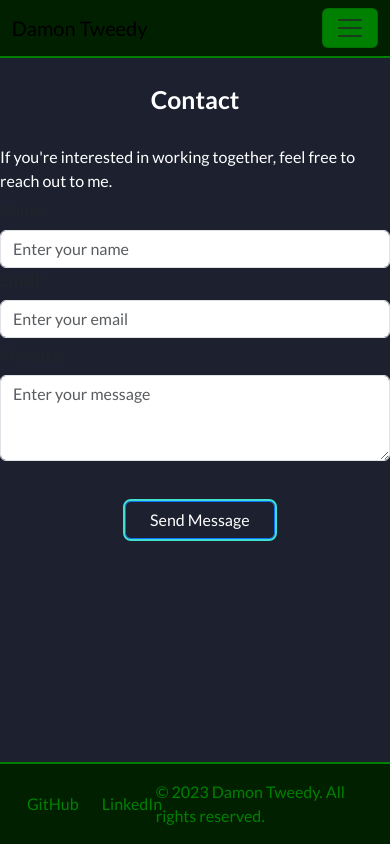
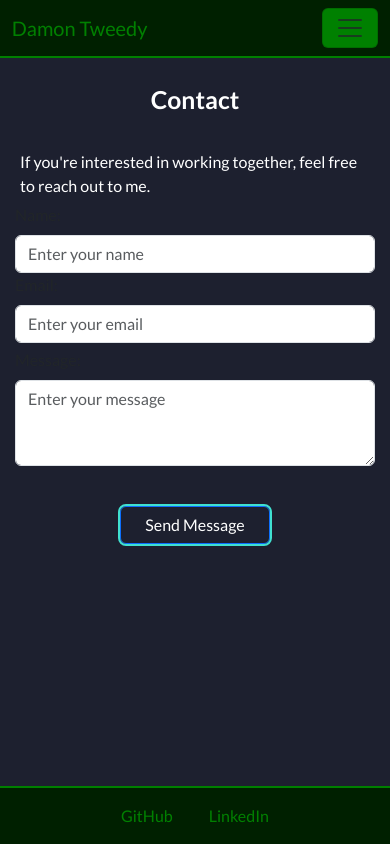
Before and after one commit to dmtweedy/react-portfolio, a React (Vite) app: page /contact in a window 390 px wide. Built offline with nearby package versions, Linux system fonts and the light colour scheme.

Commit message:
react is fun

```diff
--- a/src/App.css
+++ b/src/App.css
@@ -24,44 +24,44 @@ p {
   border-bottom: 2px solid green;
 }
 
-.nav-item {
+.header .nav-item {
   margin-right: 15%;
 }
 
-.navbar-nav {
+.header .navbar-nav {
   margin-left: auto;
   margin-right: 5%;
 }
 
-.nav-link {
-  color: green;
+.header .nav-link {
+  color: green !important;
   margin-left: 5%;
   white-space: nowrap;
 }
 
-.navbar-brand:visited {
+.header .navbar-brand:visited {
   color: green !important;
 }
 
-.nav-link:visited {
+.header .nav-link:visited {
   color: green !important;
 }
 
-.nav-link:hover {
+.header .nav-link:hover {
   color: turquoise !important;
 }
 
-.navbar-brand {
+.header .navbar-brand {
   margin-right: auto;
   margin-left: 3%;
   color: green;
 }
 
-.navbar-brand:hover {
+.header .navbar-brand:hover {
   color: turquoise !important;
 }
 
-.navbar-toggler {
+.header .navbar-toggler {
   margin-right: 3% !important;
 }
 
@@ -175,19 +175,24 @@ p {
 
 .button-container {
   display: flex;
-  justify-content: space-between;
+  justify-content: center;
   padding-top: 5px;
   padding-bottom: 15px;
+  width: 100%;
 }
 
 .button-container .btn-primary {
   background-color: rgb(29, 32, 47) !important;
   outline: 2px solid turquoise !important;
+  margin-right: 5% !important;
+  white-space: nowrap;
 }
 
 .button-container .btn-secondary {
   background-color: rgb(29, 32, 47) !important;
   outline: 2px solid green !important;
+  margin-left: 5% !important;
+  white-space: nowrap;
 }
 
 .button-container .btn-primary:hover {
@@ -205,7 +210,7 @@ p {
 /* contact styles */
 
 .content p {
-  margin-bottom: 5px;
+  margin: 5px;
 }
 
 .message {
@@ -214,10 +219,11 @@ p {
 
 .custom-button {
   margin-top: 40px;
-  position: relative;
-  left: 32%;
   background-color: rgb(29, 32, 47) !important;
   outline: 2px solid turquoise !important;
+  position: absolute;
+  left: 50%;
+  transform: translateX(-50%);
 }
 
 .custom-button:hover {
@@ -273,5 +279,59 @@ p {
 .footer .navbar-text {
   margin-left: auto;
   margin-right: 5%;
-  color: green;
+  color: green !important;
 }
+
+@media (max-width: 768px) {
+  .footer .navbar-text {
+    display: none !important;
+  }
+
+  .footer .navbar-expand {
+    justify-content: center !important;
+
+  }
+
+  .footer .nav-link {
+    margin: 0 10px;
+  }
+
+  .footer .navbar-nav {
+    text-align: center;
+    margin: 0;
+  }
+
+  .content p {
+    margin: 5px 20px;
+  }
+
+  .contact-form {
+    margin-left: 15px;
+    margin-right: 15px;
+  }
+
+  .project-grid {
+    display: block;
+    padding: 20px;
+  }
+
+  .project-grid .small-project {
+    /* Adjust the width as needed */
+    width: 100%;
+    margin-bottom: 20px; /* Add spacing between projects */
+  }
+
+  .project-grid .big-project {
+    /* Adjust the width as needed */
+    width: 100%;
+    margin-bottom: 20px; /* Add spacing between projects */
+  }
+
+  .button-container .btn-primary {
+    margin-right: 1% !important;
+  }
+
+  .button-container .btn-secondary {
+    margin-left: 1% !important;
+  }
+}
--- a/src/js/Contact.jsx
+++ b/src/js/Contact.jsx
@@ -51,7 +51,7 @@ function Contact() {
     <section id="contact" className="content">
       <h2>Contact</h2>
       <p>If you're interested in working together, feel free to reach out to me.</p>
-      <Form onSubmit={handleSubmit}>
+      <Form className="contact-form" onSubmit={handleSubmit}>
         <div className="row">
           <Form.Group controlId="name" className="col-md-6">
             <Form.Label>Name:</Form.Label>
--- a/src/js/Project.jsx
+++ b/src/js/Project.jsx
@@ -9,10 +9,10 @@ function Project({ title, image, deployedLink, githubLink }) {
       <Card.Body>
         <Card.Title>{title}</Card.Title>
         <div className="button-container">
-        <Button variant="primary" href={deployedLink} target="_blank" rel="noopener noreferrer" style={{ marginRight: '20px' }}>
+        <Button variant="primary" href={deployedLink} target="_blank" rel="noopener noreferrer">
           Deployed App
         </Button>
-        <Button variant="secondary" href={githubLink} target="_blank" rel="noopener noreferrer" style={{ marginLeft: '20px' }}>
+        <Button variant="secondary" href={githubLink} target="_blank" rel="noopener noreferrer">
           GitHub Repository
         </Button>
         </div>
```
